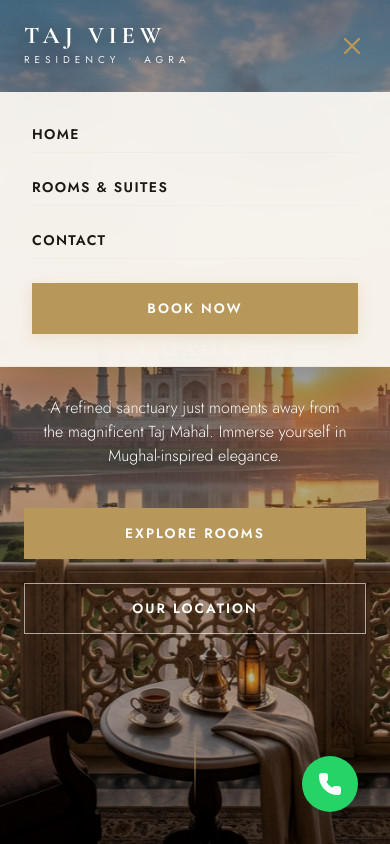
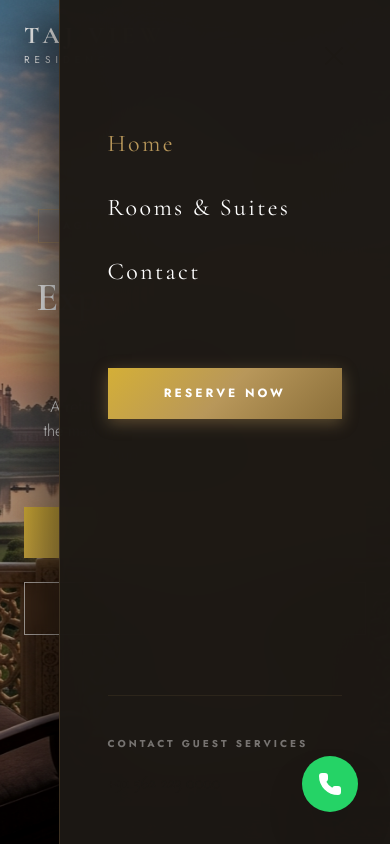
Before and after one commit to Deadraon/hotel_test_full, a React (Vite) app in the folder frontend/: page / in a window 390 px wide. Both pictures are taken after a click on the button 352 px from the left and 46 px from the top of the page. Shown: the top 844 px of the page. Built offline with nearby package versions, Linux system fonts and the light colour scheme.

Commit message:
Enhance: Metallic gradients and premium mobile menu overhaul

```diff
--- a/frontend/src/components/Navbar.jsx
+++ b/frontend/src/components/Navbar.jsx
@@ -59,24 +59,49 @@ const Navbar = () => {
       <AnimatePresence>
         {isOpen && (
           <motion.div
-            initial={{ opacity: 0, y: -20 }}
-            animate={{ opacity: 1, y: 0 }}
-            exit={{ opacity: 0, y: -20 }}
-            className="absolute top-full left-0 w-full bg-cream/95 backdrop-blur-xl border-b border-gold/10 p-8 flex flex-col space-y-6 md:hidden shadow-2xl"
+            initial={false}
+            animate={isOpen ? { x: 0, opacity: 1 } : { x: '100%', opacity: 0 }}
+            className="fixed inset-y-0 right-0 w-[85%] bg-charcoal/98 backdrop-blur-2xl z-[60] flex flex-col p-12 border-l border-gold/20 shadow-[-20px_0_50px_rgba(0,0,0,0.5)]"
           >
-            {navLinks.map((link) => (
+            <button
+              onClick={() => setIsOpen(false)}
+              className="absolute top-8 right-8 text-gold-light p-2 hover:rotate-90 transition-transform duration-300"
+            >
+              <X size={32} strokeWidth={1} />
+            </button>
+
+            <div className="flex flex-col gap-8 mt-20">
+              {navLinks.map((link, idx) => (
+                <Link
+                  key={link.name}
+                  to={link.path}
+                  onClick={() => setIsOpen(false)}
+                  className={`text-2xl font-serif tracking-[0.1em] ${
+                    location.pathname === link.path ? 'text-gold' : 'text-white'
+                  }`}
+                >
+                  <motion.span
+                    initial={{ x: 20, opacity: 0 }}
+                    animate={isOpen ? { x: 0, opacity: 1 } : { x: 20, opacity: 0 }}
+                    transition={{ delay: idx * 0.1 }}
+                  >
+                    {link.name}
+                  </motion.span>
+                </Link>
+              ))}
               <Link
-                key={link.name}
-                to={link.path}
+                to="/rooms"
                 onClick={() => setIsOpen(false)}
-                className="text-sm uppercase tracking-widest font-semibold text-charcoal border-b border-gold/5 pb-2"
+                className="btn-luxury text-center mt-12 py-5"
               >
-                {link.name}
+                Reserve Now
               </Link>
-            ))}
-            <Link to="/rooms" onClick={() => setIsOpen(false)} className="btn-luxury text-center">
-              Book Now
-            </Link>
+            </div>
+
+            <div className="mt-auto border-t border-gold/10 pt-10">
+              <p className="text-[10px] uppercase tracking-[0.3em] text-white/40 mb-4 font-bold">Contact Guest Services</p>
+              <p className="text-gold-light font-serif text-lg">+91 562 223 0000</p>
+            </div>
           </motion.div>
         )}
       </AnimatePresence>
--- a/frontend/src/index.css
+++ b/frontend/src/index.css
@@ -62,40 +62,51 @@ h6 {
 
 /* Luxury Buttons */
 .btn-luxury {
-  background-color: var(--gold);
+  background: linear-gradient(135deg, #D4AF37 0%, #B8975A 50%, #8B6F3A 100%);
   color: white;
-  padding: 0.85rem 2.5rem;
+  padding: 1rem 2.8rem;
   text-transform: uppercase;
-  letter-spacing: 0.15em;
-  font-weight: 600;
-  font-size: 0.85rem;
-  transition: all 0.4s cubic-bezier(0.4, 0, 0.2, 1);
+  letter-spacing: 0.25em;
+  font-weight: 700;
+  font-size: 0.75rem;
+  transition: all 0.5s cubic-bezier(0.4, 0, 0.2, 1);
   display: inline-flex;
   align-items: center;
   justify-content: center;
-  border: 1px solid var(--gold);
-  box-shadow: 0 4px 15px rgba(184, 151, 90, 0.2);
+  border: none;
+  box-shadow: 0 4px 15px rgba(184, 151, 90, 0.4);
+  position: relative;
+  overflow: hidden;
 }
 
 .btn-luxury:hover {
-  background-color: var(--gold-dark);
-  transform: translateY(-4px);
-  box-shadow: 0 8px 25px rgba(184, 151, 90, 0.3);
+  transform: translateY(-5px);
+  box-shadow: 0 10px 25px rgba(184, 151, 90, 0.6);
+  filter: brightness(1.1);
 }
 
 .btn-luxury-outline {
-  border: 1px solid var(--gold);
+  border: 1px solid rgba(184, 151, 90, 0.6);
   color: var(--gold);
-  padding: 0.85rem 2.5rem;
+  padding: 1rem 2.8rem;
   text-transform: uppercase;
-  letter-spacing: 0.15em;
-  font-weight: 600;
-  font-size: 0.85rem;
-  transition: all 0.4s cubic-bezier(0.4, 0, 0.2, 1);
+  letter-spacing: 0.25em;
+  font-weight: 700;
+  font-size: 0.75rem;
+  transition: all 0.5s cubic-bezier(0.4, 0, 0.2, 1);
   display: inline-flex;
   align-items: center;
   justify-content: center;
   background: transparent;
+  backdrop-filter: blur(5px);
+}
+
+.btn-luxury-outline:hover {
+  border-color: var(--gold);
+  color: white;
+  background: linear-gradient(135deg, #D4AF37 0%, #B8975A 100%);
+  transform: translateY(-5px);
+  box-shadow: 0 10px 25px rgba(184, 151, 90, 0.4);
 }
 
 .btn-luxury-outline:hover {
```
